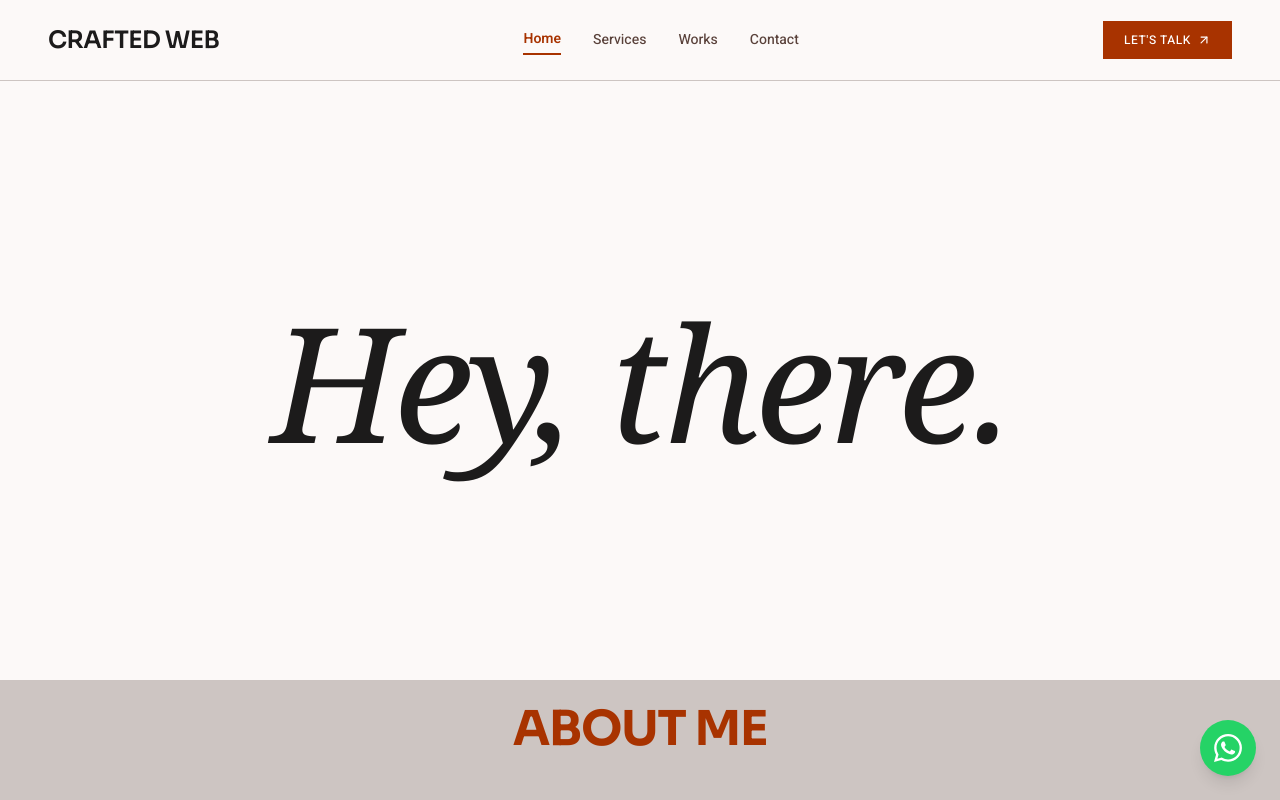
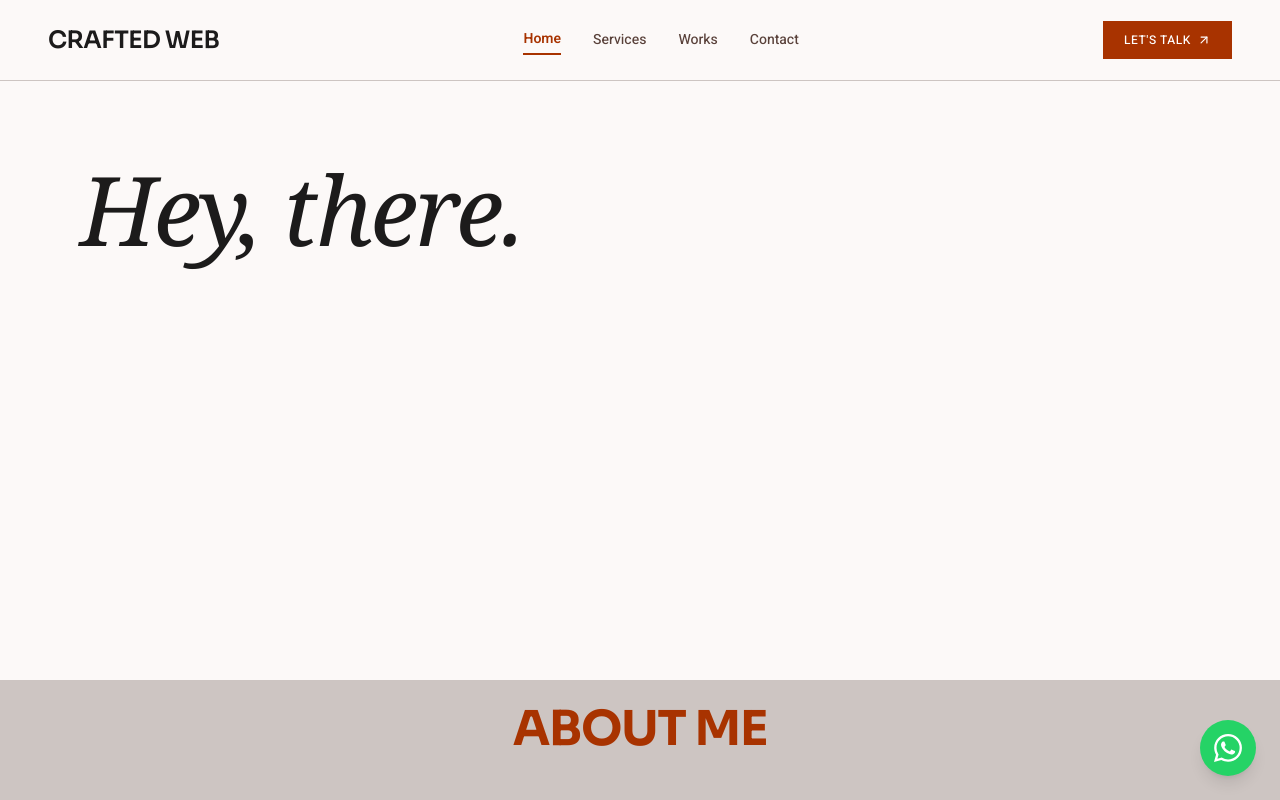
Before and after one commit to Nirmal0804/Freelancing-Portfolio, a Next.js app: page / in a window 1280 px wide. Shown: the top 800 px of the page. Built offline with nearby package versions, Linux system fonts and the light colour scheme.

Commit message:
style: position Hey there text to top left with reduced size while preserving hero section height

```diff
--- a/components/home/HeroSection.tsx
+++ b/components/home/HeroSection.tsx
@@ -3,10 +3,10 @@ import React from "react";
 export const HeroSection: React.FC = () => {
   return (
     <section
-      className="relative w-full border-b border-[#cdc5c2] bg-background min-h-[60vh] sm:min-h-[70vh] lg:min-h-[75vh] flex items-center justify-center overflow-hidden px-4 sm:px-6 md:px-8 lg:px-12 py-16 sm:py-24 lg:py-32"
+      className="relative w-full border-b border-[#cdc5c2] bg-background min-h-[60vh] sm:min-h-[70vh] lg:min-h-[75vh] flex flex-col justify-start items-start overflow-hidden px-6 sm:px-10 md:px-14 lg:px-20 pt-12 sm:pt-16 lg:pt-20 pb-16"
       aria-label="Hero Section"
     >
-      <h1 className="font-serif italic font-normal text-6xl sm:text-7xl md:text-8xl lg:text-9xl xl:text-[10rem] text-on-surface text-center tracking-tight leading-none select-none">
+      <h1 className="font-serif italic font-normal text-4xl sm:text-5xl md:text-6xl lg:text-7xl xl:text-8xl text-on-surface text-left tracking-tight leading-none select-none">
         Hey, there.
       </h1>
     </section>
```
